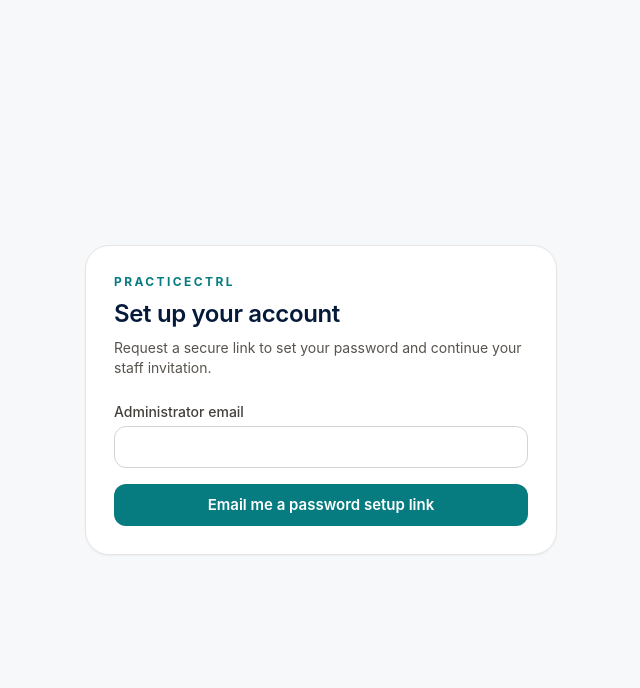
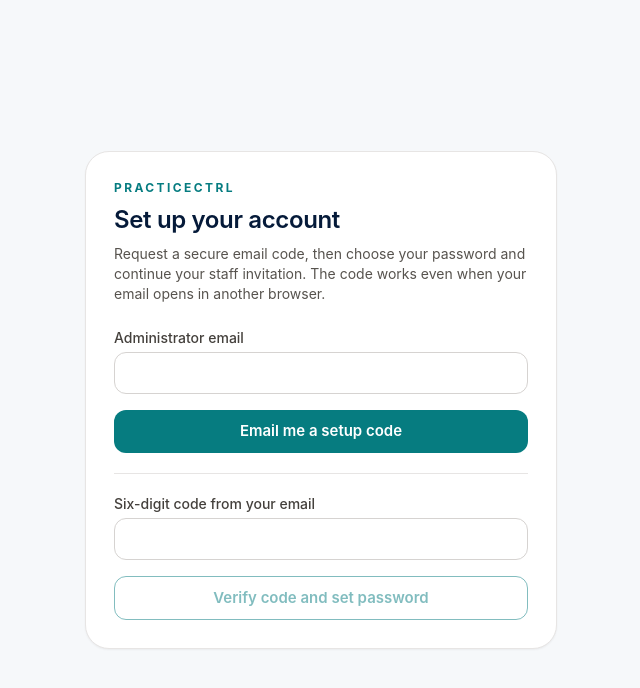
Before and after one commit to langaludidi/practicectrl, a Next.js app: page /auth/recover in a window 1280 px wide. Shown: the top 688 px of the page, without its empty margins (319-959 px from the left). Built offline with nearby package versions, Linux system fonts and the light colour scheme.

Commit message:
Fix first-admin password setup across email browsers (#5)

```diff
--- a/app/auth/callback/route.ts
+++ b/app/auth/callback/route.ts
@@ -7,9 +7,13 @@ export async function GET(request:NextRequest){
   const code=request.nextUrl.searchParams.get("code");
   const next=safeNext(request.nextUrl.searchParams.get("next"));
   const target=new URL(next,request.url);
-  if(!code){target.pathname="/login";target.searchParams.set("reason","missing_auth_code");return NextResponse.redirect(target);}
+  const recovery=new URL("/auth/recover",request.url);
+  const invite=target.searchParams.get("invite");
+  if(invite&&/^[0-9a-f-]{36}$/i.test(invite)) recovery.searchParams.set("invite",invite);
+  recovery.searchParams.set("reason","link_unusable");
+  if(!code) return NextResponse.redirect(recovery);
   const supabase=await createClient();
   const {error}=await supabase.auth.exchangeCodeForSession(code);
-  if(error){const failed=new URL("/login",request.url);failed.searchParams.set("reason","invite_session_failed");return NextResponse.redirect(failed);}
+  if(error) return NextResponse.redirect(recovery);
   return NextResponse.redirect(target);
 }
--- a/app/auth/recover/page.tsx
+++ b/app/auth/recover/page.tsx
@@ -1,13 +1,14 @@
 import { RecoveryForm } from "@/components/onboarding/RecoveryForm";
 
-export default async function RecoverPage({searchParams}:{searchParams:Promise<{invite?:string}>}){
-  const {invite}=await searchParams;
+export default async function RecoverPage({searchParams}:{searchParams:Promise<{invite?:string;reason?:string}>}){
+  const {invite,reason}=await searchParams;
   const inviteId=/^[0-9a-f-]{36}$/i.test(invite||"")?invite||"":"";
   return <main className="mx-auto flex min-h-screen max-w-lg items-center px-5 py-12">
     <section className="w-full rounded-3xl border border-stone-200 bg-white p-7 shadow-sm">
       <p className="text-xs font-bold uppercase tracking-[.2em] text-[#067c80]">PracticeCtrl</p>
       <h1 className="mt-2 text-2xl font-semibold text-[#051a39]">Set up your account</h1>
-      <p className="mt-2 text-sm text-stone-600">Request a secure link to set your password and continue your staff invitation.</p>
+      <p className="mt-2 text-sm text-stone-600">Request a secure email code, then choose your password and continue your staff invitation. The code works even when your email opens in another browser.</p>
+      {reason==="link_unusable"?<p role="alert" className="mt-4 rounded-xl bg-amber-50 p-3 text-sm text-amber-900">That email link could not complete setup. Request a new email and enter its six-digit code here. If email sending is temporarily limited, wait before requesting another.</p>:null}
       <RecoveryForm inviteId={inviteId}/>
     </section>
   </main>;
--- a/components/SignInForm.tsx
+++ b/components/SignInForm.tsx
@@ -2,6 +2,7 @@
 
 import { FormEvent, useState } from "react";
 import { useRouter } from "next/navigation";
+import Link from "next/link";
 import { createClient } from "@/lib/supabase/client";
 
 export function SignInForm() {
@@ -40,5 +41,6 @@ export function SignInForm() {
     </label>
     {error ? <p role="alert" className="rounded-md border border-rose-200 bg-rose-50 p-3 text-sm text-rose-800">{error}</p> : null}
     <button disabled={busy} className="w-full rounded-md bg-[#067c80] px-4 py-3 font-semibold text-white hover:bg-[#056d70] disabled:cursor-not-allowed disabled:opacity-60">{busy ? "Signing in…" : "Sign in"}</button>
+    <p className="text-center text-sm"><Link href="/auth/recover" className="font-medium text-[#067c80] underline">Set or reset your password</Link></p>
   </form>;
 }
--- a/components/onboarding/RecoveryForm.tsx
+++ b/components/onboarding/RecoveryForm.tsx
@@ -1,26 +1,64 @@
 "use client";
+
 import { FormEvent, useState } from "react";
+import { useRouter } from "next/navigation";
 import { createClient } from "@/lib/supabase/client";
 
-export function RecoveryForm({inviteId}:{inviteId:string}){
-  const[busy,setBusy]=useState(false);const[message,setMessage]=useState<string|null>(null);const[error,setError]=useState<string|null>(null);
-  async function submit(event:FormEvent<HTMLFormElement>){
-    event.preventDefault();setBusy(true);setMessage(null);setError(null);
-    const email=String(new FormData(event.currentTarget).get("email")||"").trim();
-    const next="/auth/set-password"+(inviteId?"?invite="+encodeURIComponent(inviteId):"");
-    const callback=new URL("/auth/callback",window.location.origin);
-    callback.searchParams.set("next",next);
-    const {error:requestError}=await createClient().auth.resetPasswordForEmail(email,{redirectTo:callback.toString()});
+export function RecoveryForm({ inviteId }: { inviteId: string }) {
+  const router = useRouter();
+  const [email, setEmail] = useState("");
+  const [busy, setBusy] = useState(false);
+  const [verifying, setVerifying] = useState(false);
+  const [message, setMessage] = useState<string | null>(null);
+  const [error, setError] = useState<string | null>(null);
+
+  async function requestCode(event: FormEvent<HTMLFormElement>) {
+    event.preventDefault();
+    setBusy(true);
+    setError(null);
+    setMessage(null);
+    const { error: requestError } = await createClient().auth.resetPasswordForEmail(email.trim());
     setBusy(false);
-    if(requestError){setError("Could not send the account setup email. Please try again.");return;}
-    setMessage("If this account exists, a password setup link has been sent. Open it on this device to continue.");
+    if (requestError) {
+      setError(requestError.status === 429
+        ? "Supabase has temporarily limited setup emails. Use a code already in your latest email, or wait before requesting another."
+        : "Could not send the account setup email. Please try again later.");
+      return;
+    }
+    setMessage("If this account exists, a six-digit setup code has been emailed to you. Enter the code below.");
   }
-  return <form onSubmit={submit} className="mt-6 space-y-4">
-    <label className="block text-sm font-medium text-stone-700">Administrator email
-      <input name="email" type="email" required autoComplete="email" className="mt-1 w-full rounded-xl border border-stone-300 px-3 py-2.5"/>
-    </label>
-    <button disabled={busy} className="w-full rounded-xl bg-[#067c80] px-4 py-2.5 font-semibold text-white disabled:opacity-50">{busy?"Sending…":"Email me a password setup link"}</button>
-    {error?<p role="alert" className="rounded-xl bg-red-50 p-3 text-sm text-red-800">{error}</p>:null}
-    {message?<p role="status" className="rounded-xl bg-emerald-50 p-3 text-sm text-emerald-800">{message}</p>:null}
-  </form>;
+
+  async function verifyCode(event: FormEvent<HTMLFormElement>) {
+    event.preventDefault();
+    setVerifying(true);
+    setError(null);
+    const code = String(new FormData(event.currentTarget).get("code") || "").trim();
+    const { error: verifyError } = await createClient().auth.verifyOtp({
+      email: email.trim(), token: code, type: "recovery",
+    });
+    setVerifying(false);
+    if (verifyError) {
+      setError("The code could not be verified. Check the latest email and try again, or request a new code when email sending is available.");
+      return;
+    }
+    router.replace("/auth/set-password" + (inviteId ? "?invite=" + encodeURIComponent(inviteId) : ""));
+    router.refresh();
+  }
+
+  return <div className="mt-6 space-y-5">
+    <form onSubmit={requestCode} className="space-y-4">
+      <label className="block text-sm font-medium text-stone-700">Administrator email
+        <input name="email" type="email" value={email} onChange={event => setEmail(event.target.value)} required autoComplete="email" className="mt-1 w-full rounded-xl border border-stone-300 px-3 py-2.5" />
+      </label>
+      <button disabled={busy} className="w-full rounded-xl bg-[#067c80] px-4 py-2.5 font-semibold text-white disabled:opacity-50">{busy ? "Sending…" : "Email me a setup code"}</button>
+    </form>
+    <form onSubmit={verifyCode} className="space-y-4 border-t border-stone-200 pt-5">
+      <label className="block text-sm font-medium text-stone-700">Six-digit code from your email
+        <input name="code" type="text" inputMode="numeric" autoComplete="one-time-code" pattern="[0-9]{6}" maxLength={6} required className="mt-1 w-full rounded-xl border border-stone-300 px-3 py-2.5" />
+      </label>
+      <button disabled={verifying || !email.trim()} className="w-full rounded-xl border border-[#067c80] px-4 py-2.5 font-semibold text-[#067c80] disabled:opacity-50">{verifying ? "Checking…" : "Verify code and set password"}</button>
+    </form>
+    {error ? <p role="alert" className="rounded-xl bg-red-50 p-3 text-sm text-red-800">{error}</p> : null}
+    {message ? <p role="status" className="rounded-xl bg-emerald-50 p-3 text-sm text-emerald-800">{message}</p> : null}
+  </div>;
 }
--- a/components/onboarding/SetPasswordForm.tsx
+++ b/components/onboarding/SetPasswordForm.tsx
@@ -12,10 +12,10 @@ export function SetPasswordForm({inviteId}:{inviteId:string}){
     if(password!==String(form.get("confirm")||"")){setBusy(false);setError("The passwords do not match.");return;}
     const supabase=createClient();
     const {data:userData,error:userError}=await supabase.auth.getUser();
-    if(userError||!userData.user){setBusy(false);setError("Open the password setup link from your email first.");return;}
+    if(userError||!userData.user){setBusy(false);setError("Verify the setup code on the account setup page first.");return;}
     const {error:updateError}=await supabase.auth.updateUser({password});
     setBusy(false);
-    if(updateError){setError("Could not set your password. Please request a fresh setup link.");return;}
+    if(updateError){setError("Could not set your password. Please request a fresh setup code.");return;}
     router.replace(inviteId?"/onboarding/accept?invite="+encodeURIComponent(inviteId):"/select-practice");
     router.refresh();
   }
--- /dev/null
+++ b/supabase/templates/recovery.html
@@ -0,0 +1,4 @@
+<h2>Set your PracticeCtrl password</h2>
+<p>Enter this six-digit setup code on the PracticeCtrl account setup page:</p>
+<p style="font-size: 26px; font-weight: bold; letter-spacing: 0.2em">{{ .Token }}</p>
+<p>If you did not request this code, you can ignore this email. Never share the code or your password with anyone.</p>
```
Also changed, not shown: 1 other file (tests, documents, lock files or other folders).
